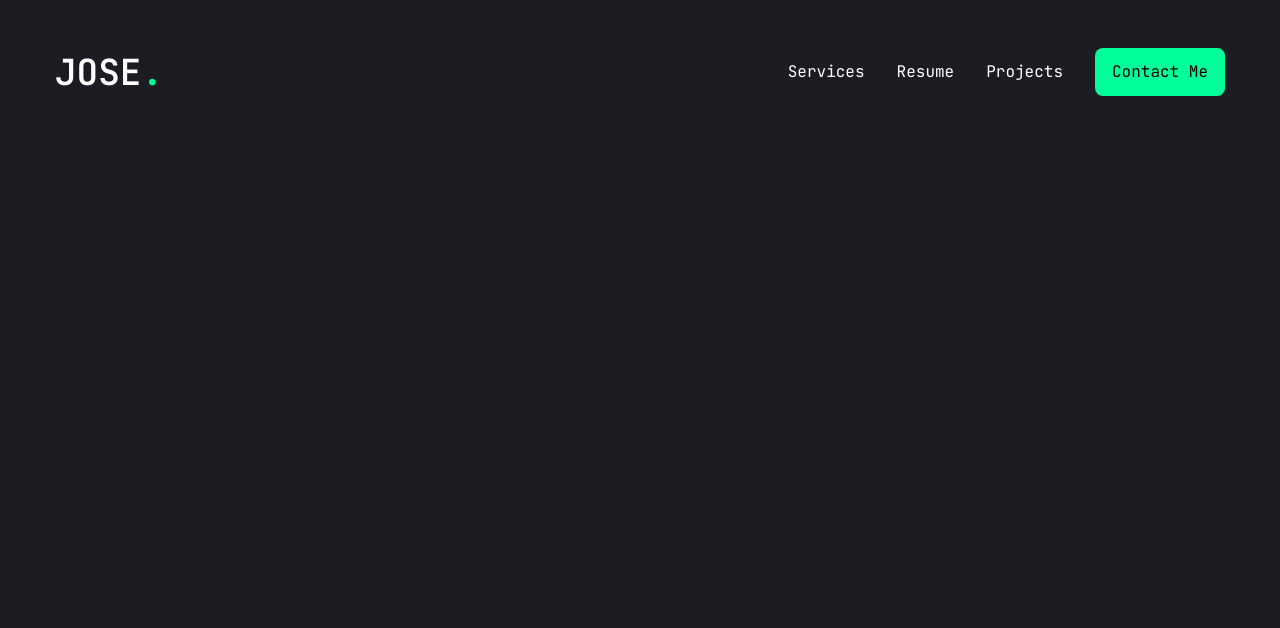
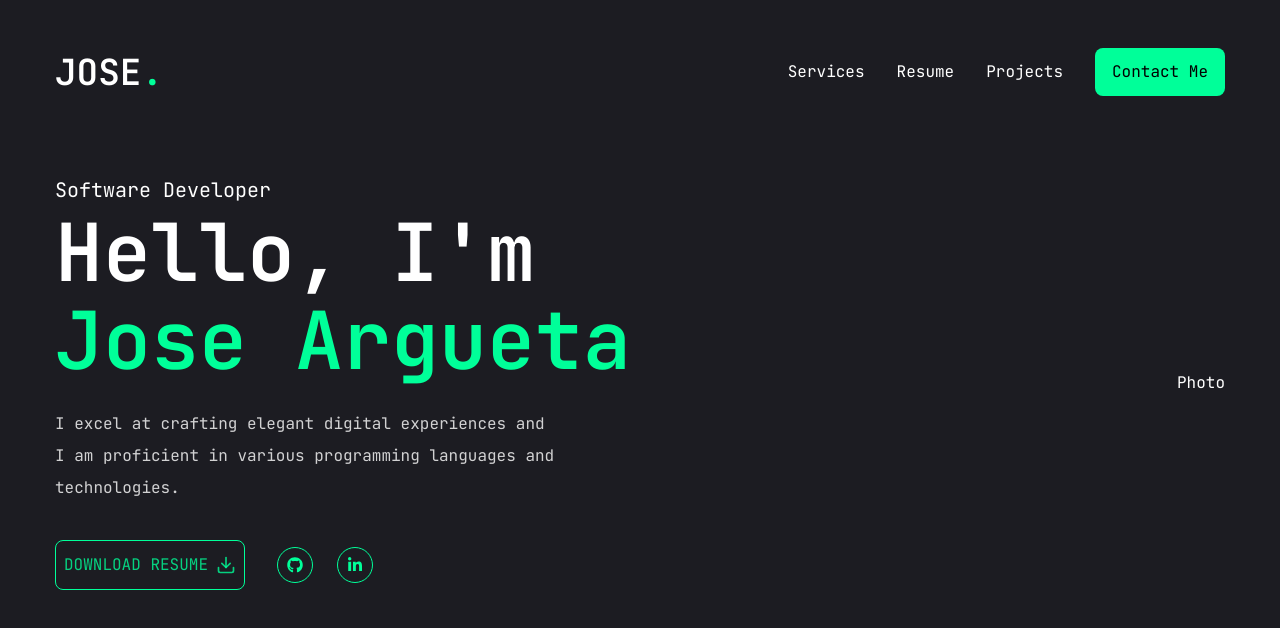
Before and after one commit to jose0-0/personal-site, a Next.js app in the folder personal-site/: page / in a window 1280 px wide. Shown: the top 628 px of the page. Built offline with nearby package versions, Linux system fonts and the light colour scheme.

Commit message:
built an introductory hero section, Photo WIP

```diff
--- a/personal-site/app/globals.css
+++ b/personal-site/app/globals.css
@@ -14,7 +14,19 @@
   body {
     @apply font-primary bg-primary text-white leading-loose;
   }
+  .h1 {
+    @apply text-[48px] xl:text-[80px] leading-[1.1] font-semibold;
+  }
+  .h2 {
+    @apply text-[36px] xl:text-[48px] leading-[1.1] font-semibold;
+  }
+
+  .h3 {
+    @apply text-[20px] xl:text-[24px] leading-[1.1] font-semibold;
+  }
 }
+
+
 
 /* START: General styles */
 .max-width {
--- a/personal-site/app/page.tsx
+++ b/personal-site/app/page.tsx
@@ -1,9 +1,40 @@
 import Image from "next/image";
-import { Nav } from '@/components';
+import Link from 'next/link';
+import { Socials } from "@/components";
+import { FiDownload } from "react-icons/fi";
 
-export default function Home() {
+const Home = () => {
   return (
-    <main className="">
-    </main>
-  );
+    <section className='h-full'>
+      <div className='container mx-auto h-full'>
+        <div className='flex flex-col xl:flex-row items-center justify-between xl:pt-8 xl:pb-24'>
+          {/* text */}
+          <div className='text-center xl:text-left'>
+            <span className='text-xl'>Software Developer </span>
+            <h1 className='h1 mb-6'>
+              Hello, I'm <br/> <span className='text-accent'>Jose Argueta</span>
+            </h1>
+            <p className='max-w-[500px] mb-9 text-white/80'>
+              I excel at crafting elegant digital experiences and I am proficient in various programming languages and technologies.
+            </p>
+            {/* btn & socials */}
+            <div className='flex flex-col xl:flex-row items-center gap-8'>
+              <button className='border-[1px] rounded-lg p-2 text-accent/80 border-accent uppercase flex items-center gap-2 hover:bg-accent hover:text-black duration-500'>
+                Download Resume <FiDownload className='text-xl'/>
+              </button>
+              <div className='mb-8 xl:mb-0'>
+                <Socials
+                  containerStyles="flex gap-6"
+                  iconStyles="w-9 h-9 border-[1px] border-accent rounded-full flex justify-center items-center text-accent text-base hover:bg-accent hover:text-primary hover:transition-all duration-500"/>
+              </div>
+            </div>
+          </div>
+          {/* photo */}
+          <div>Photo</div>
+        </div>
+      </div>
+    </section>
+  )
 }
+
+export default Home
--- /dev/null
+++ b/personal-site/components/Socials.tsx
@@ -0,0 +1,29 @@
+import Link from 'next/link';
+import { SocialButtonProps } from '@/types';
+import {FaGithub, FaLinkedinIn } from 'react-icons/fa'
+
+
+const socials = [
+    {
+        icon: <FaGithub/>,
+        path: '',
+    },
+    {
+        icon: <FaLinkedinIn/>,
+        path: '',
+    }
+]
+
+const Socials = ({containerStyles, iconStyles}: SocialButtonProps) => {
+  return (
+    <div className={containerStyles}>
+      {socials.map((item, index) => {
+        return (
+            <Link key={index} href={item.path} className={iconStyles}>{item.icon}</Link>
+        )
+      })}
+    </div>
+  )
+}
+
+export default Socials
--- a/personal-site/components/index.ts
+++ b/personal-site/components/index.ts
@@ -1,7 +1,9 @@
 import Nav from './Nav';
 import CustomButton from './CustomButton';
+import Socials from './Socials';
 
 export {
     Nav,
     CustomButton,
+    Socials
 }
--- a/personal-site/types/index.ts
+++ b/personal-site/types/index.ts
@@ -9,3 +9,8 @@
     rightIcon?: string;
     isDisabled?: boolean;
 }
+
+export interface SocialButtonProps {
+    containerStyles?: string;
+    iconStyles?: string;
+}
```
